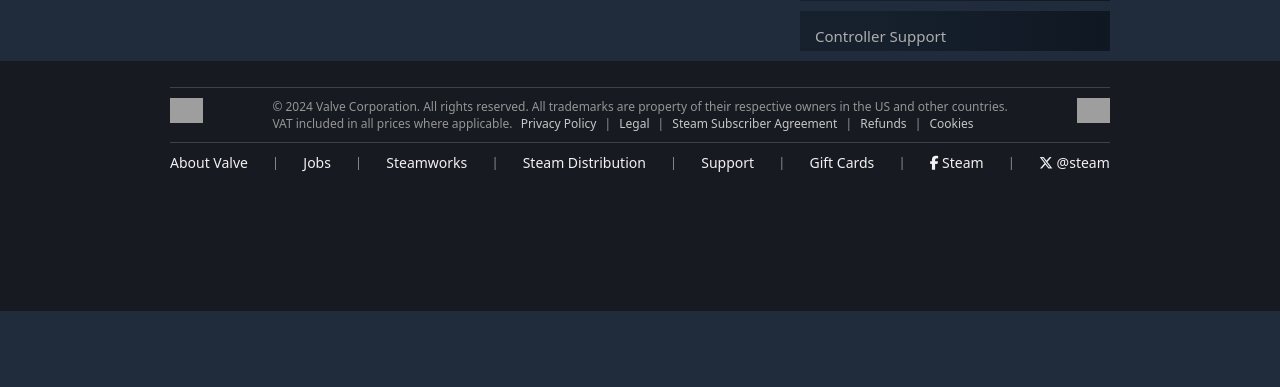
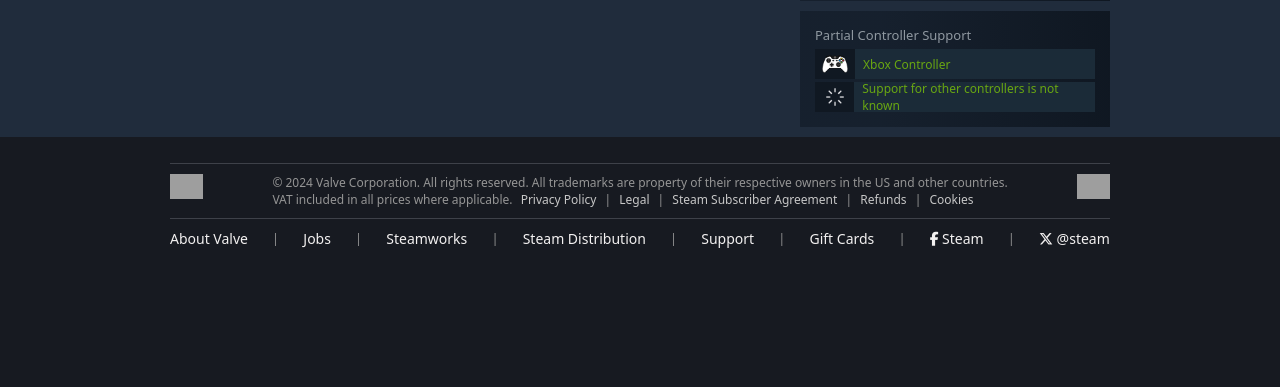
Before and after one commit to bryanoliveira11/DJANGO-PROJECTS, a Django app: template Django-Steam-Clone/store/templates/store/pages/app.html in a window 1280 px wide. Shown: the part 951-1338 px from the top of the page. Before the commit the page ends 1262 px from the top, so only its background shows below. Run offline with Django 5.2, Linux system fonts and the light colour scheme; the template is opened without the code that fills it, so the values that code supplies are empty; parts of the project's set-up code (start-up, migrations or seed data) failed here and were passed over; grey boxes are pictures that could not be loaded.

Commit message:
controller support attr end

```diff
--- a/Django-Steam-Clone/base_static/global/css/styles.css
+++ b/Django-Steam-Clone/base_static/global/css/styles.css
@@ -1904,9 +1904,14 @@
 
 .content .game-tags {
   display: flex;
+  flex-wrap: wrap;
   height: fit-content;
   gap: 0.2rem;
-  margin: 0.5rem 0;
+  margin-top: 0.3rem;
+}
+
+.content .game-tags .app-page-action-btn {
+  margin: 0.2rem 0;
 }
 
 .content .game-tags .app-page-action-btn a {
@@ -2169,41 +2174,72 @@
 
 .game-attrs-data .attrs-content.controller-support p {
   text-transform: capitalize;
+  font-size: 1.3rem;
+  color: #8f98a0;
   margin-bottom: 0.5rem;
 }
 
-.game-attrs-data .attrs-content .controllers-col {
+.game-attrs-data .attrs-content .game-attr-col {
   display: flex;
   flex-direction: column;
-  gap: 0.1rem;
-  margin: 0 1.5rem;
-}
-
-.attrs-content .controllers-col .controller-ctn {
+  gap: 0.3rem;
+  margin: 0 1.5rem 1.5rem 1.5rem;
+}
+
+.attrs-content .game-attr-col .game-attr-ctn {
   display: flex;
   align-items: center;
   justify-content: start;
   height: 3rem;
-  background: #172531;
-}
-
-.attrs-content .controllers-col .controller-icon {
+  background: #1b2b38;
+  cursor: pointer;
+}
+
+.attrs-content .game-attr-col .game-attr-ctn:hover {
+  background: #5097bf;
+  background: linear-gradient(
+    90deg,
+    #65bdf0,
+    #63b9eb,
+    #5eb0e0,
+    #57a4d0,
+    #5097bf,
+    #498bb0,
+    #4582a5,
+    #437fa1
+  );
+}
+
+.attrs-content .game-attr-col .attr-icon {
   display: flex;
   align-items: center;
   justify-content: center;
   height: 100%;
   width: 4rem;
-}
-
-.attrs-content .controllers-col .controller-icon img {
+  background: #101822;
+}
+
+.attrs-content .game-attr-col .attr-icon img {
   height: 1.8rem;
 }
 
-.attrs-content .controllers-col .controller-name {
-  font-size: 1.4rem;
+.attrs-content .game-attr-col .attr-name {
+  font-size: 1.2rem;
   text-transform: capitalize;
-  margin-left: 0.5rem;
+  margin-left: 0.8rem;
   color: #69a712;
+}
+
+.attrs-content .game-attr-col .attr-name.no-capitalize {
+  text-transform: none;
+}
+
+.attrs-content .game-attr-col .attr-name.alt-color {
+  color: #47a7ee;
+}
+
+.attrs-content .game-attr-col .game-attr-ctn:hover .attr-name.alt-color {
+  color: var(--color-white);
 }
 
 /* keyframes */
--- a/Django-Steam-Clone/store/templates/store/partials/app_attrs_content.html
+++ b/Django-Steam-Clone/store/templates/store/partials/app_attrs_content.html
@@ -22,19 +22,46 @@
         <p>
             {% if game.controller_support %}
             {{game.controller_support}}
+            {% else %}
+            partial
             {% endif %}
             controller support
         </p>
-        <div class="controllers-col">
-            {% if game.controller_support%}
-            <div class="controller-ctn">
-                <div class="controller-icon">
+        <div class="game-attr-col">
+            <a href="#" class="game-attr-ctn">
+                <div class="attr-icon">
+                    <img src="{% static 'global/img/xbox-icon.png' %}" alt="">
+                </div>
+                <div class="attr-name">
+                    xbox controller
+                </div>
+            </a>
+            {% if game.controller_support %}
+            <a href="#" class="game-attr-ctn">
+                <div class="attr-icon">
+                    <img src="{% static 'global/img/ps4-icon.png' %}" alt="">
+                </div>
+                <div class="attr-name alt-color">
+                    dualshock controllers (USB only)
+                </div>
+            </a>
+            <a href="#" class="game-attr-ctn">
+                <div class="attr-icon">
                     <img src="{% static 'global/img/dualsense-icon.png' %}" alt="">
                 </div>
-                <div class="controller-name">
-                    xbox controller
+                <div class="attr-name">
+                    dualsense controller (USB only)
                 </div>
-            </div>
+            </a>
+            {% else %}
+            <a href="#" class="game-attr-ctn">
+                <div class="attr-icon">
+                    <img src="{% static 'global/img/no-controller.png' %}" alt="">
+                </div>
+                <div class="attr-name no-capitalize">
+                    Support for other controllers is not known
+                </div>
+            </a>
             {% endif %}
         </div>
     </div>
```
Also changed, not shown: Django-Steam-Clone/base_static/global/img/no-controller.png (added), Django-Steam-Clone/base_static/global/img/ps4-icon.png (added), Django-Steam-Clone/base_static/global/img/xbox-icon.png (added).
